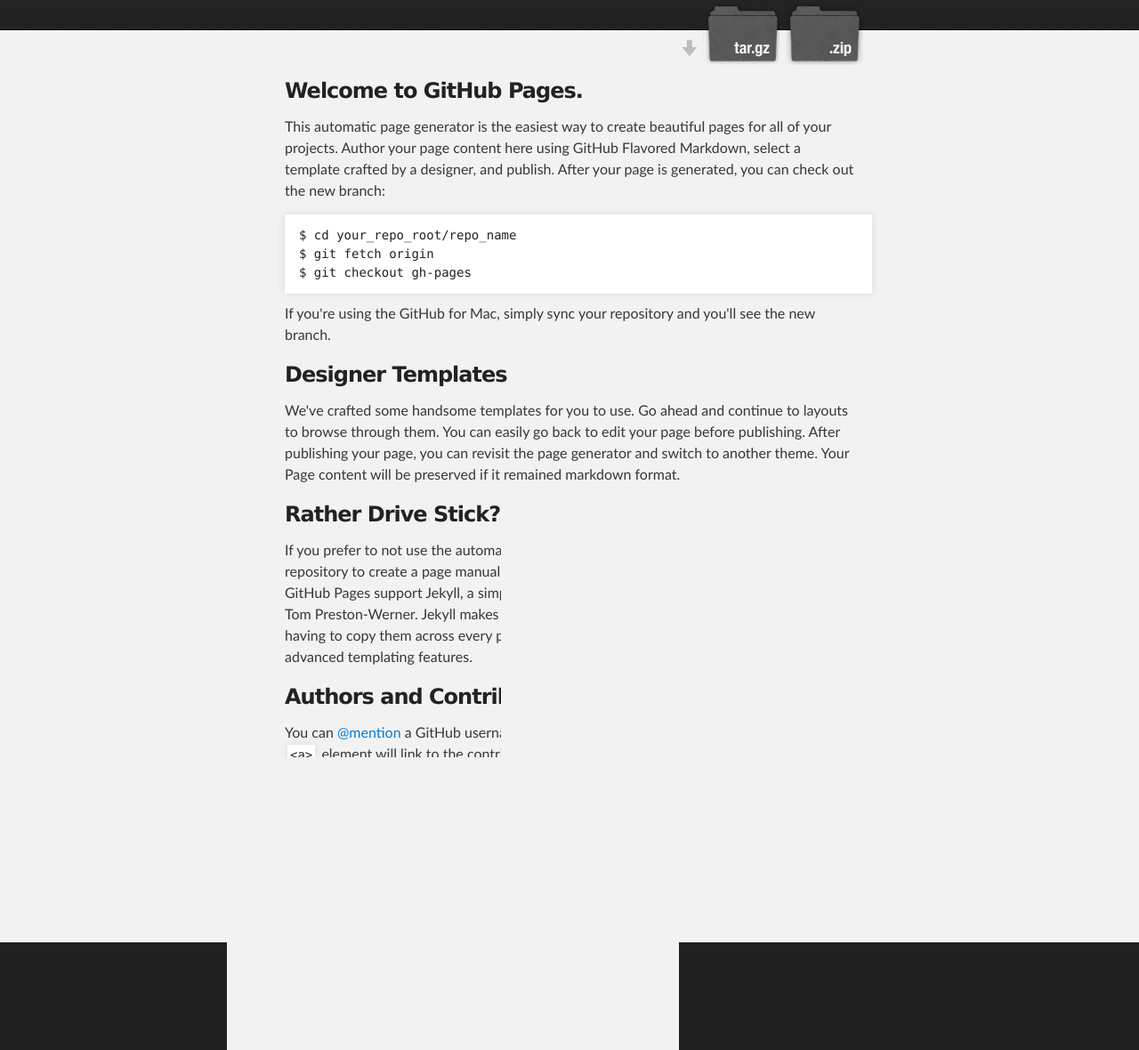
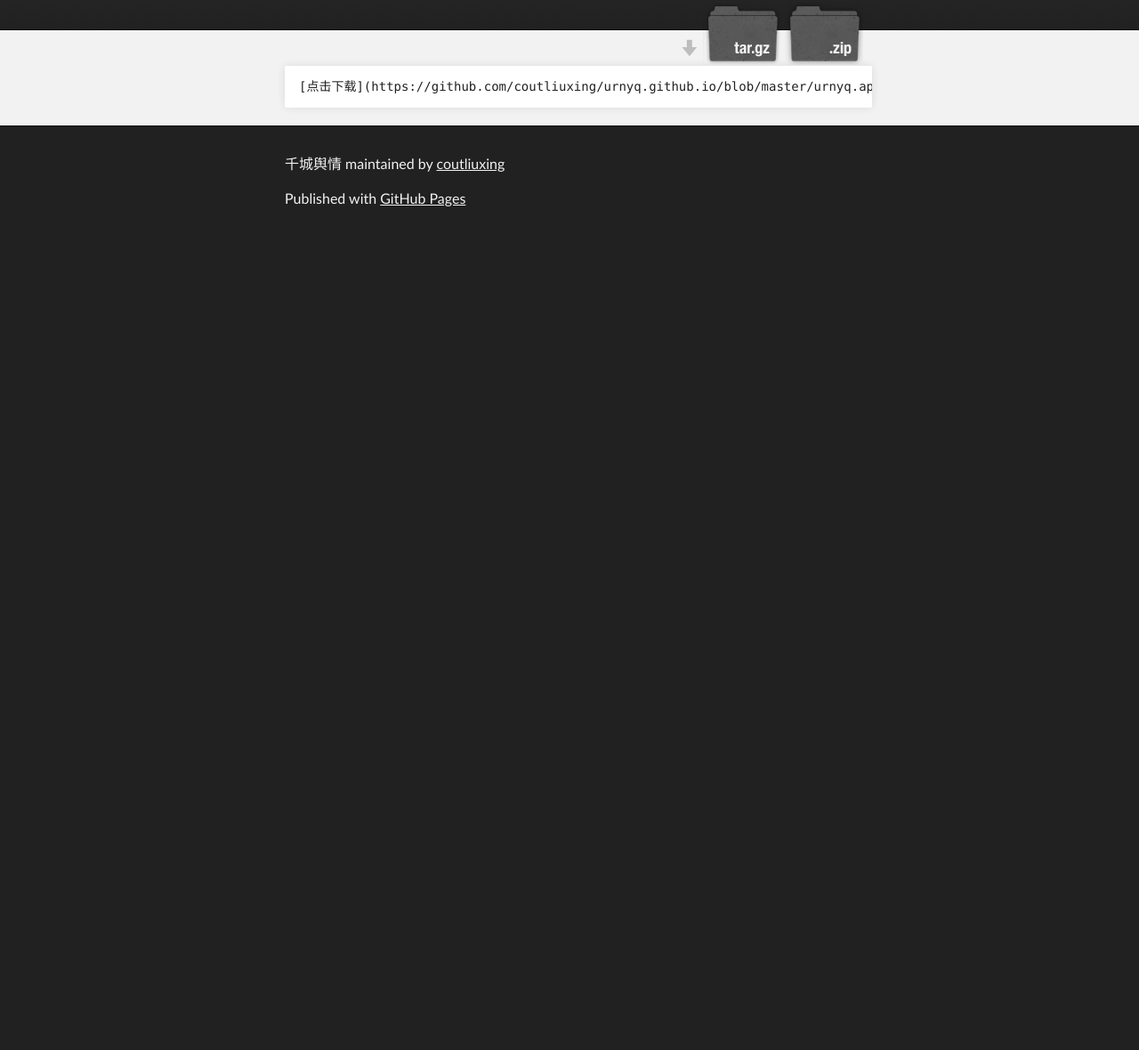
Before and after one commit to coutliuxing/urnyq.github.io, a plain HTML site: page index.html in a window 1280 px wide. Shown: the part 212-1392 px from the top of the page at 89% size. After the commit the page ends 800 px from the top, so only its background shows below. Drawn offline with Linux system fonts and the light colour scheme.

```diff
--- a/index.html
+++ b/index.html
@@ -4,11 +4,11 @@
   <head>
     <meta charset='utf-8'>
     <meta http-equiv="X-UA-Compatible" content="chrome=1">
-    <meta name="description" content="Urnyq.github.io : 了解全国各地的舆情信息与各类指数信息。各个界面的切换通过滑动实现。">
+    <meta name="description" content="千城舆情 : 了解全国各地的舆情信息与各类指数信息。各个界面的切换通过滑动实现。">
 
     <link rel="stylesheet" type="text/css" media="screen" href="stylesheets/stylesheet.css">
 
-    <title>Urnyq.github.io</title>
+    <title>千城舆情</title>
   </head>
 
   <body>
@@ -18,7 +18,7 @@
         <header class="inner">
           <a id="forkme_banner" href="https://github.com/coutliuxing/urnyq.github.io">View on GitHub</a>
 
-          <h1 id="project_title">Urnyq.github.io</h1>
+          <h1 id="project_title">千城舆情</h1>
           <h2 id="project_tagline">了解全国各地的舆情信息与各类指数信息。各个界面的切换通过滑动实现。</h2>
 
             <section id="downloads">
@@ -31,44 +31,15 @@
     <!-- MAIN CONTENT -->
     <div id="main_content_wrap" class="outer">
       <section id="main_content" class="inner">
-        <h3>
-<a name="welcome-to-github-pages" class="anchor" href="#welcome-to-github-pages"><span class="octicon octicon-link"></span></a>Welcome to GitHub Pages.</h3>
-
-<p>This automatic page generator is the easiest way to create beautiful pages for all of your projects. Author your page content here using GitHub Flavored Markdown, select a template crafted by a designer, and publish. After your page is generated, you can check out the new branch:</p>
-
-<pre><code>$ cd your_repo_root/repo_name
-$ git fetch origin
-$ git checkout gh-pages
+        <pre><code>[点击下载](https://github.com/coutliuxing/urnyq.github.io/blob/master/urnyq.apk)
 </code></pre>
-
-<p>If you're using the GitHub for Mac, simply sync your repository and you'll see the new branch.</p>
-
-<h3>
-<a name="designer-templates" class="anchor" href="#designer-templates"><span class="octicon octicon-link"></span></a>Designer Templates</h3>
-
-<p>We've crafted some handsome templates for you to use. Go ahead and continue to layouts to browse through them. You can easily go back to edit your page before publishing. After publishing your page, you can revisit the page generator and switch to another theme. Your Page content will be preserved if it remained markdown format.</p>
-
-<h3>
-<a name="rather-drive-stick" class="anchor" href="#rather-drive-stick"><span class="octicon octicon-link"></span></a>Rather Drive Stick?</h3>
-
-<p>If you prefer to not use the automatic generator, push a branch named <code>gh-pages</code> to your repository to create a page manually. In addition to supporting regular HTML content, GitHub Pages support Jekyll, a simple, blog aware static site generator written by our own Tom Preston-Werner. Jekyll makes it easy to create site-wide headers and footers without having to copy them across every page. It also offers intelligent blog support and other advanced templating features.</p>
-
-<h3>
-<a name="authors-and-contributors" class="anchor" href="#authors-and-contributors"><span class="octicon octicon-link"></span></a>Authors and Contributors</h3>
-
-<p>You can <a href="https://github.com/blog/821" class="user-mention">@mention</a> a GitHub username to generate a link to their profile. The resulting <code>&lt;a&gt;</code> element will link to the contributor's GitHub Profile. For example: In 2007, Chris Wanstrath (<a href="https://github.com/defunkt" class="user-mention">@defunkt</a>), PJ Hyett (<a href="https://github.com/pjhyett" class="user-mention">@pjhyett</a>), and Tom Preston-Werner (<a href="https://github.com/mojombo" class="user-mention">@mojombo</a>) founded GitHub.</p>
-
-<h3>
-<a name="support-or-contact" class="anchor" href="#support-or-contact"><span class="octicon octicon-link"></span></a>Support or Contact</h3>
-
-<p>Having trouble with Pages? Check out the documentation at <a href="http://help.github.com/pages">http://help.github.com/pages</a> or contact <a href="mailto:support@github.com">support@github.com</a> and we’ll help you sort it out.</p>
       </section>
     </div>
 
     <!-- FOOTER  -->
     <div id="footer_wrap" class="outer">
       <footer class="inner">
-        <p class="copyright">Urnyq.github.io maintained by <a href="https://github.com/coutliuxing">coutliuxing</a></p>
+        <p class="copyright">千城舆情 maintained by <a href="https://github.com/coutliuxing">coutliuxing</a></p>
         <p>Published with <a href="http://pages.github.com">GitHub Pages</a></p>
       </footer>
     </div>
```
Also changed, not shown: params.json (+1 -1 lines).
